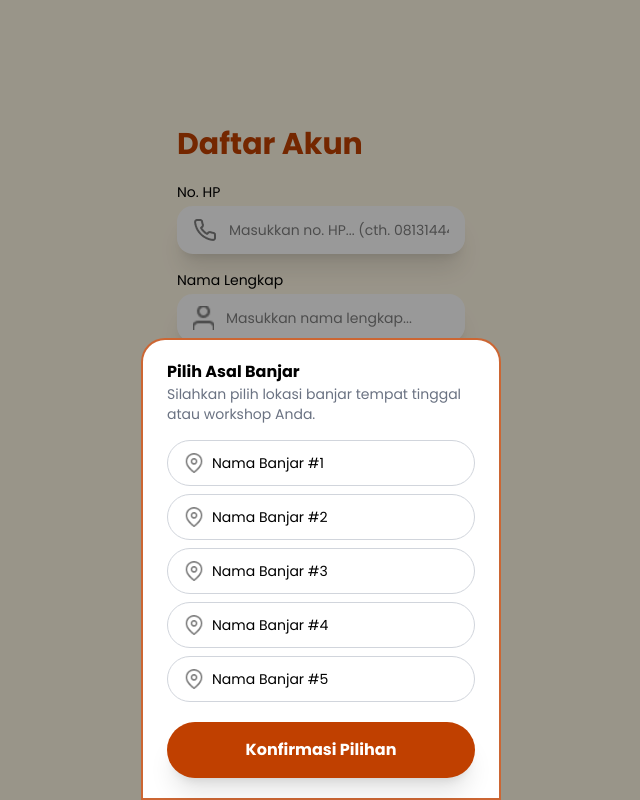
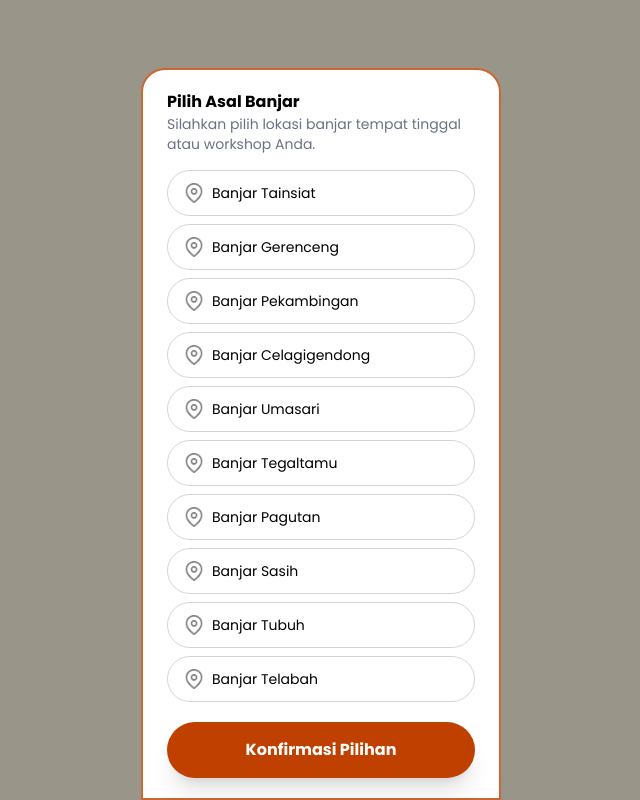
Before and after one commit to iqbalh17/OTI-Internship-Kel4, a Next.js app in the folder frontend/: page /daftar in a window 1280 px wide. Both pictures are taken after a click on the element "Asal Banjar". Shown: the whole page, without its empty margins (319-959 px from the left). Built offline with nearby package versions, Linux system fonts and the light colour scheme.

Commit message:
add list banjar

```diff
--- a/frontend/src/app/daftar/DropdownBanjar.tsx
+++ b/frontend/src/app/daftar/DropdownBanjar.tsx
@@ -3,11 +3,7 @@
 import Image from 'next/image'
 
 const listBanjar = [
-  'Nama Banjar #1',
-  'Nama Banjar #2',
-  'Nama Banjar #3',
-  'Nama Banjar #4',
-  'Nama Banjar #5',
+  'Banjar Tainsiat','Banjar Gerenceng','Banjar Pekambingan','Banjar Celagigendong','Banjar Umasari', 'Banjar Tegaltamu','Banjar Pagutan','Banjar Sasih','Banjar Tubuh','Banjar Telabah'
 ]
 
 type Props = {
```
